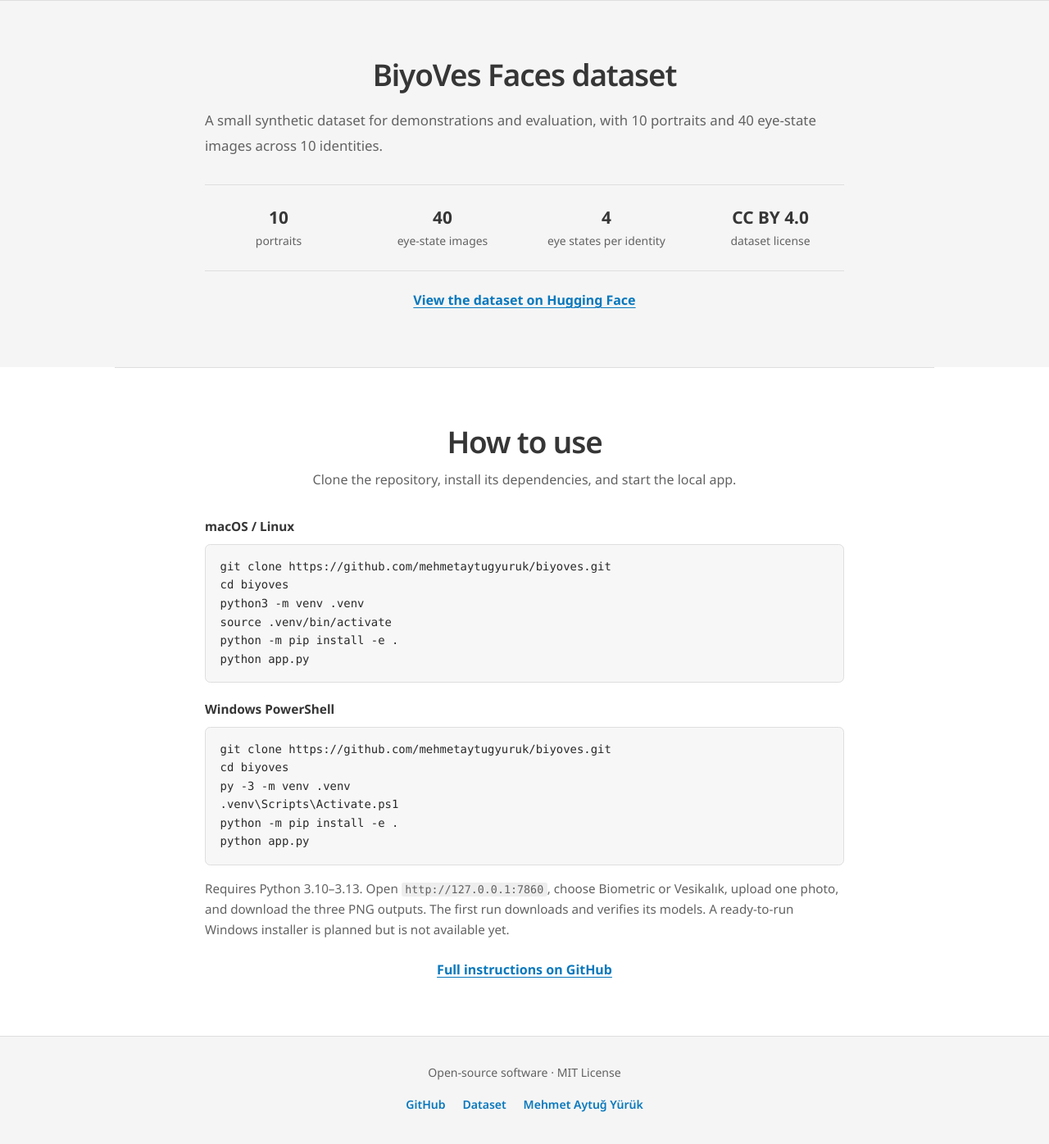
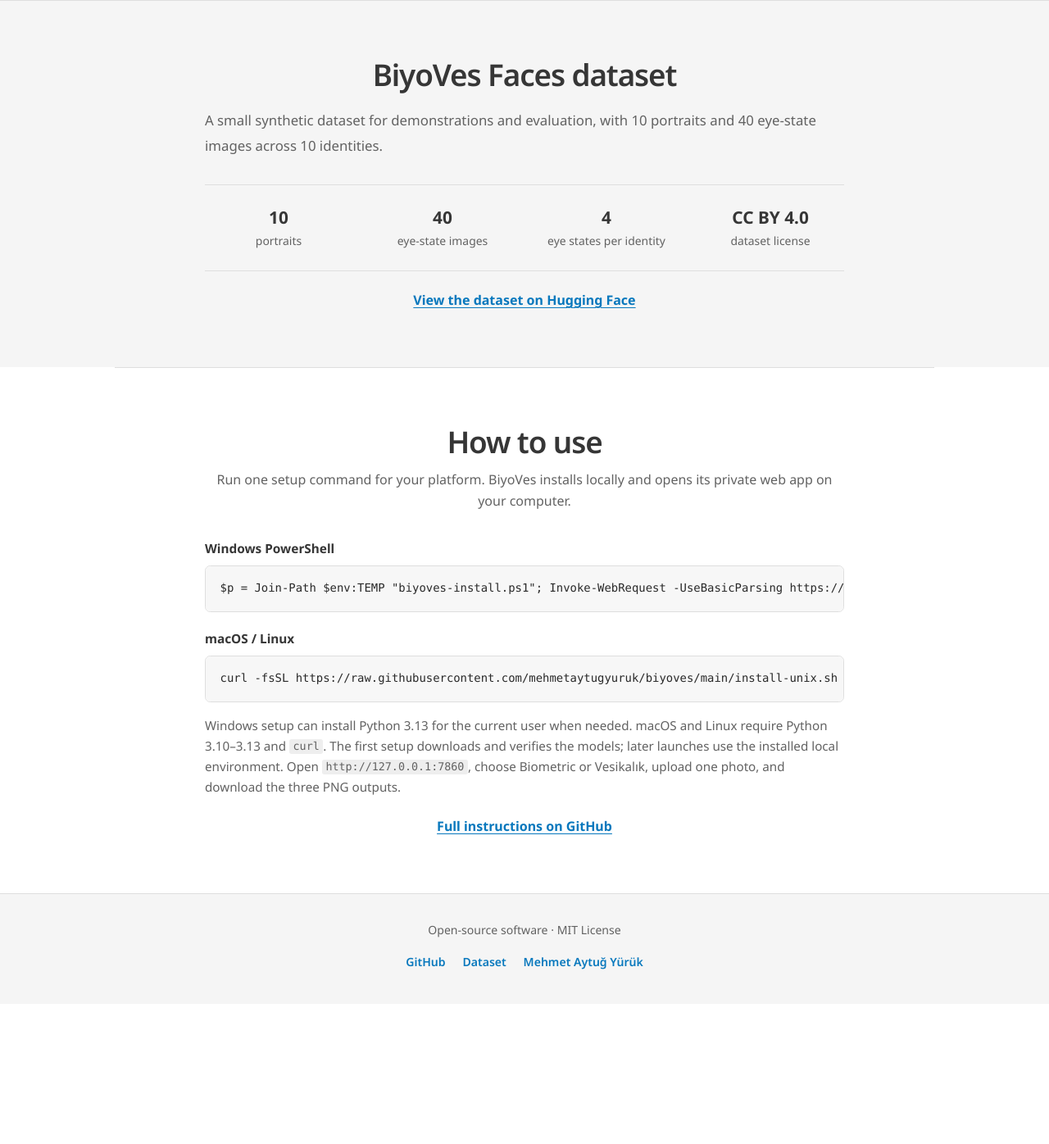
Before and after one commit to mehmetaytugyuruk/mehmetaytugyuruk.github.io, a Jekyll site: the page built from biyoves/index.html, in a window 1280 px wide and 1400 px high, scrolled down 3884 px. Shown: the top 1396 px of the window at 82% size. Built offline with Jekyll 4.4.1, drawn with Linux system fonts in a browser that asks for light colours; some web fonts are replaced; after the commit the page ends 5109 px from its top, so only the background shows below that.

Commit message:
Update BiyoVes setup instructions

```diff
--- a/biyoves/index.html
+++ b/biyoves/index.html
@@ -121,22 +121,12 @@
   <section class="bv-section bv-container" id="quick-start" aria-labelledby="quick-start-title">
     <div class="bv-container-narrow">
       <h2 id="quick-start-title">How to use</h2>
-      <p class="bv-section-intro">Clone the repository, install its dependencies, and start the local app.</p>
+      <p class="bv-section-intro">Run one setup command for your platform. BiyoVes installs locally and opens its private web app on your computer.</p>
+      <p class="bv-platform-label">Windows PowerShell</p>
+      <pre><code>$p = Join-Path $env:TEMP "biyoves-install.ps1"; Invoke-WebRequest -UseBasicParsing https://raw.githubusercontent.com/mehmetaytugyuruk/biyoves/main/install-windows.ps1 -OutFile $p; &amp; powershell.exe -NoProfile -ExecutionPolicy Bypass -File $p</code></pre>
       <p class="bv-platform-label">macOS / Linux</p>
-      <pre><code>git clone https://github.com/mehmetaytugyuruk/biyoves.git
-cd biyoves
-python3 -m venv .venv
-source .venv/bin/activate
-python -m pip install -e .
-python app.py</code></pre>
-      <p class="bv-platform-label">Windows PowerShell</p>
-      <pre><code>git clone https://github.com/mehmetaytugyuruk/biyoves.git
-cd biyoves
-py -3 -m venv .venv
-.venv\Scripts\Activate.ps1
-python -m pip install -e .
-python app.py</code></pre>
-      <p class="bv-start-note">Requires Python 3.10–3.13. Open <code>http://127.0.0.1:7860</code>, choose Biometric or Vesikalık, upload one photo, and download the three PNG outputs. The first run downloads and verifies its models. A ready-to-run Windows installer is planned but is not available yet.</p>
+      <pre><code>curl -fsSL https://raw.githubusercontent.com/mehmetaytugyuruk/biyoves/main/install-unix.sh -o /tmp/biyoves-install.sh &amp;&amp; bash /tmp/biyoves-install.sh</code></pre>
+      <p class="bv-start-note">Windows setup can install Python 3.13 for the current user when needed. macOS and Linux require Python 3.10–3.13 and <code>curl</code>. The first setup downloads and verifies the models; later launches use the installed local environment. Open <code>http://127.0.0.1:7860</code>, choose Biometric or Vesikalık, upload one photo, and download the three PNG outputs.</p>
       <p class="bv-centered"><a class="bv-text-link" href="https://github.com/mehmetaytugyuruk/biyoves" target="_blank" rel="noopener noreferrer">Full instructions on GitHub</a></p>
     </div>
   </section>
```
